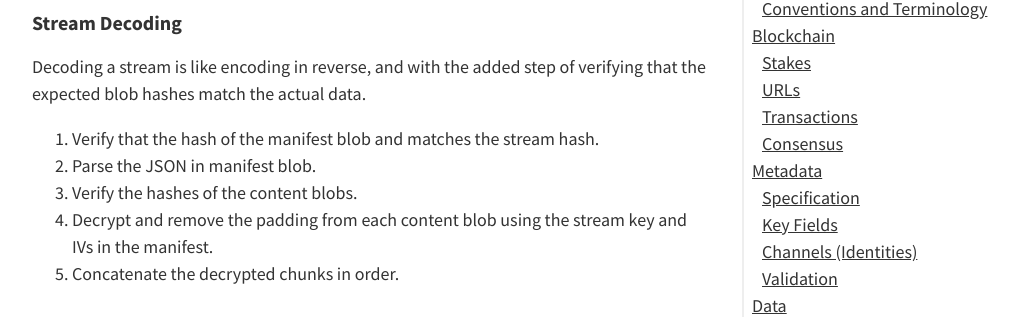
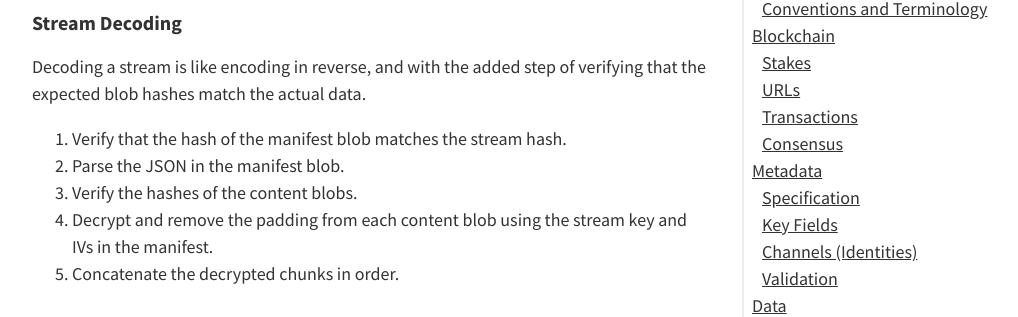
Before and after one commit to lbryio/spec, a Jekyll site: the page built from index.md, in a window 1280 px wide and 900 px high, scrolled down 23429 px. Shown: the part 133-450 px from the top of the window, without its empty margins (118-1136 px from the left). Built offline with Jekyll 4.4.1, drawn with Linux system fonts in a browser that asks for light colours; our own code applies the rules of GitHub Pages for plain Markdown files.

Commit message:
fix small typos on stream decoding steps

```diff
--- a/index.md
+++ b/index.md
@@ -780,8 +780,8 @@ An implementation of this process is available [here](https://github.com/lbryio/
 
 Decoding a stream is like encoding in reverse, and with the added step of verifying that the expected blob hashes match the actual data.
 
-1. Verify that the hash of the manifest blob and matches the stream hash.
-2. Parse the JSON in manifest blob.
+1. Verify that the hash of the manifest blob matches the stream hash.
+2. Parse the JSON in the manifest blob.
 3. Verify the hashes of the content blobs.
 4. Decrypt and remove the padding from each content blob using the stream key and IVs in the manifest.
 5. Concatenate the decrypted chunks in order.
```
